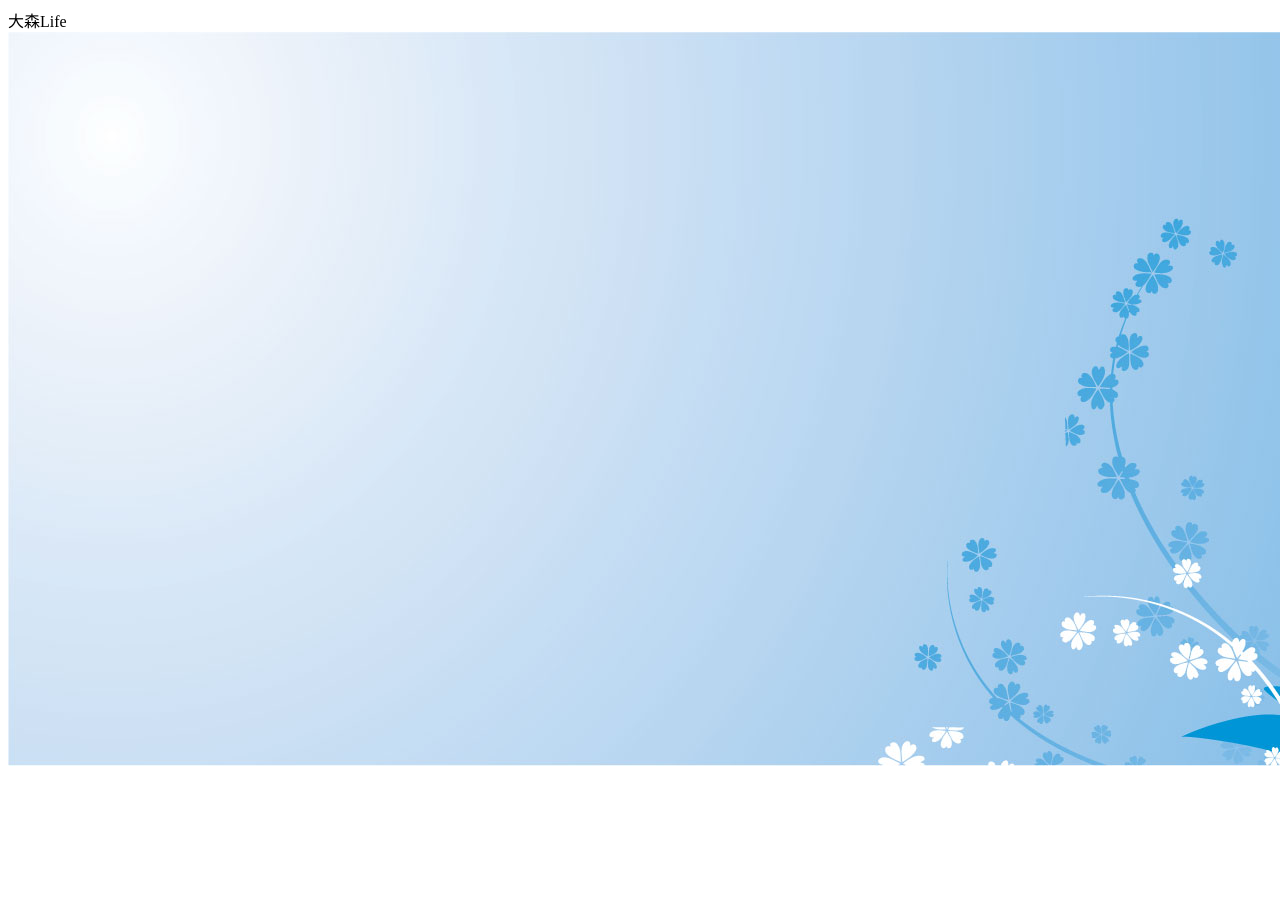
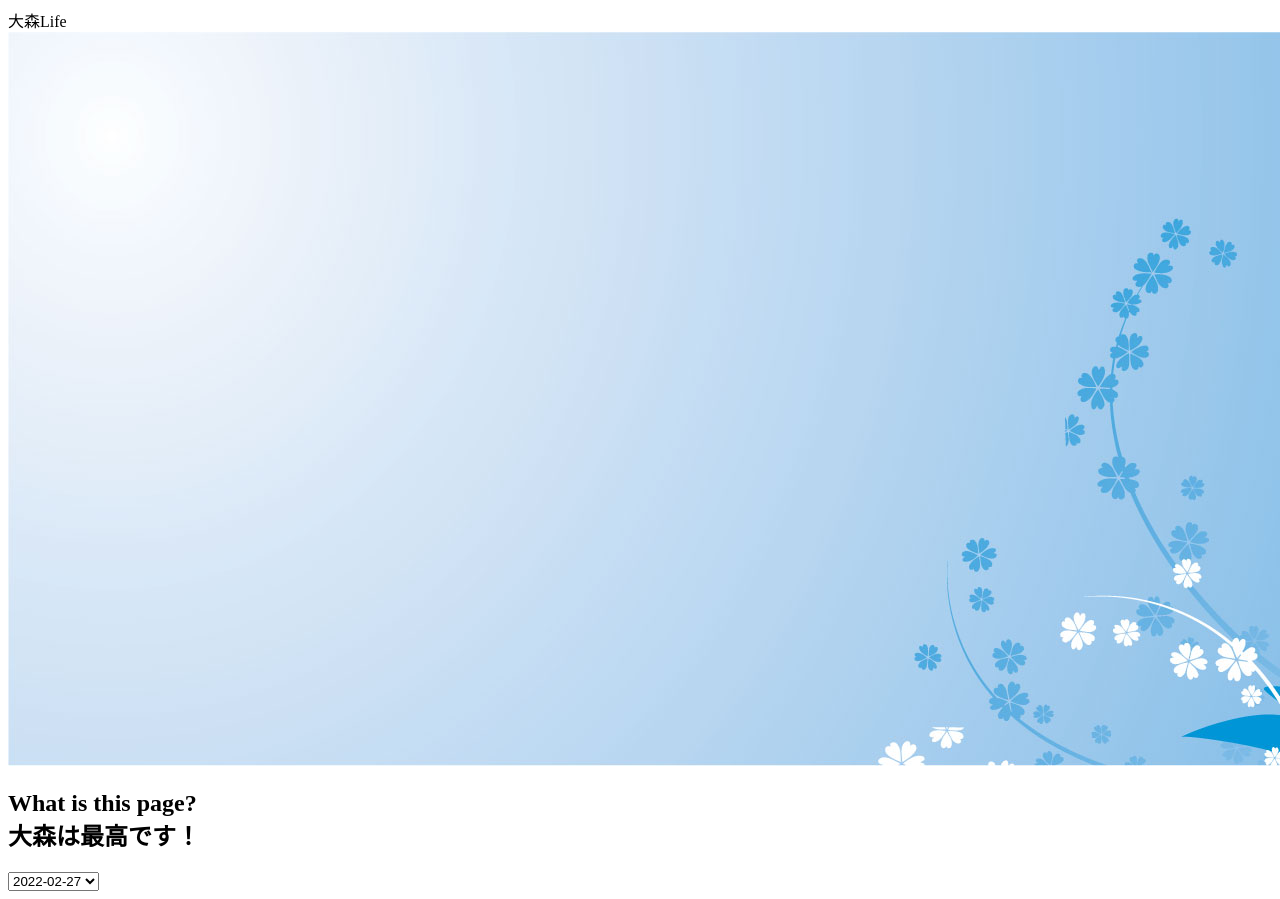
Before and after one commit to Ogasa-Kazuma/blog, a Next.js app: page / in a window 1280 px wide. Shown: the top 899 px of the page. Before the commit the page ends 800 px from the top, so only its background shows below. Built offline with nearby package versions, Linux system fonts and the light colour scheme.

Commit message:
GET articles API(dummy API)

```diff
--- /dev/null
+++ b/pages/api/articles.js
@@ -0,0 +1,4 @@
+export default function handler(req, res) {
+  console.log("access detect")
+  res.status(200).json({ "post_date": '2023-02-26' })
+}
--- a/pages/posts/first-post.tsx
+++ b/pages/posts/first-post.tsx
@@ -1,3 +1,4 @@
+import React, {useState, useEffect, useRef} from 'react';
 import Button from 'next';
 import Head from 'next/head';
 import Link from 'next/link';
@@ -58,10 +59,74 @@ function TitleBlock(){
   )
 }
 
-function PostLists(){
+function PageExplain(){
   return(
     <div>
+      <h2 className="flex flex-row bg-sky-500/60 text-6xl text-white">
+        <div className="basis-1/2 align-bottom ml-8 my-16">
+          What is this page?
+        </div>
+        <div className = "basis-1/2">
+          <div className = "mt-12 mr-12 text-xl">
+            大森は最高です！
+          </div>
+        </div>
+      </h2>
     </div>
+  )
+}
+
+
+
+function ArticleSearchArea(){
+  const [posts, setPosts] = useState({"articles": [{}]});
+  const [contact, setContact] = useState({
+    "post_date": "2023-02-28"
+  });
+  // 検索条件に変更があれば、記事検索APIからfetch
+  useEffect(() => {
+    const apiUrl = 'https://' + location.hostname + '/api/articles' + '?post_date=' + contact.post_date;
+    fetch(apiUrl, {mode: "no-cors"})
+      .then(response => {
+        console.log(response)
+        return response.json()
+      })
+      .then(data => {
+        setPosts(data)
+        console.log(data)
+      })
+      .catch(err => {
+        console.log(err)
+      })
+    }, [contact])
+
+
+  return(
+    <div>
+      <ArticleSearchForm callback = {setContact}/>
+    </div>
+  )
+}
+
+function ArticleSearchForm(props){
+  // 投稿日
+  const dateRef = useRef(null);
+
+  // 投稿日の検索条件が変更されたら上位コンポーネントに通知
+  const onChangeEvent = () => {
+    // なにやってんだろう
+    if(!dateRef.current) return;
+    const post_date = dateRef.current.value;
+
+    props.callback({"post_date": post_date})
+  }
+  return(
+    <form id = "articleSearchFormId" onChange = {onChangeEvent}>
+      <select id = "post_date" name = "post_date" placeholder = "post_date" ref={dateRef}>
+        <option value = "2022-02-27">2022-02-27</option>
+        <option value = "2022-02-28">2022-02-28</option>
+      </select>
+    </form>
   )
 }
 
@@ -69,7 +134,8 @@ export default function FirstPost(props) {
   return (
     <div>
       <TitleBlock/>
-      <PostLists/>
+      <PageExplain/>
+      <ArticleSearchArea/>
     </div>
   );
 }
```
